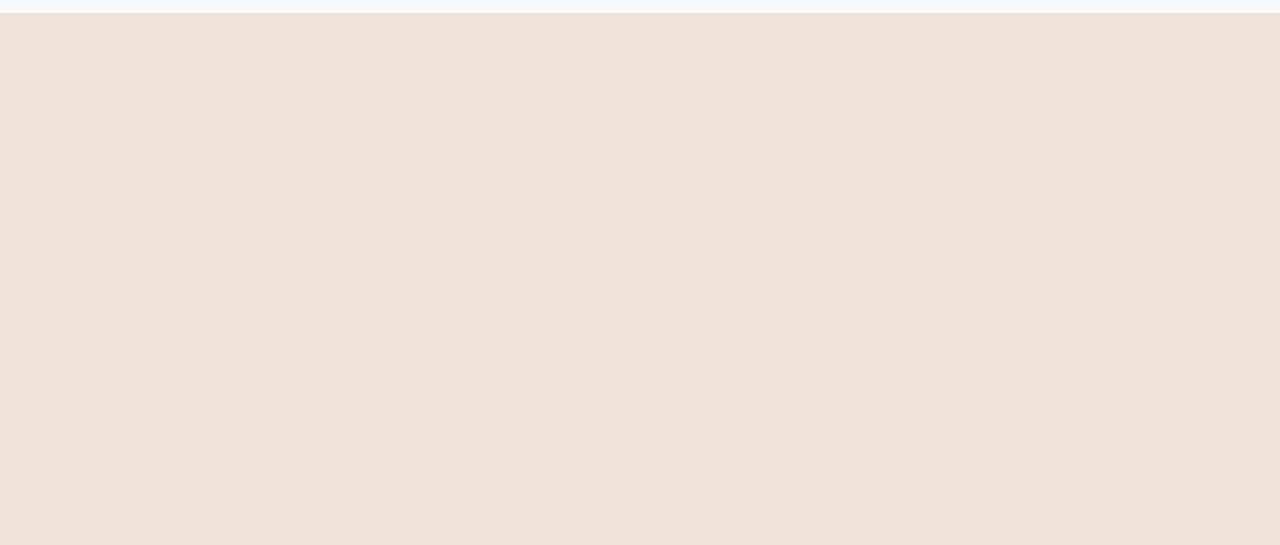
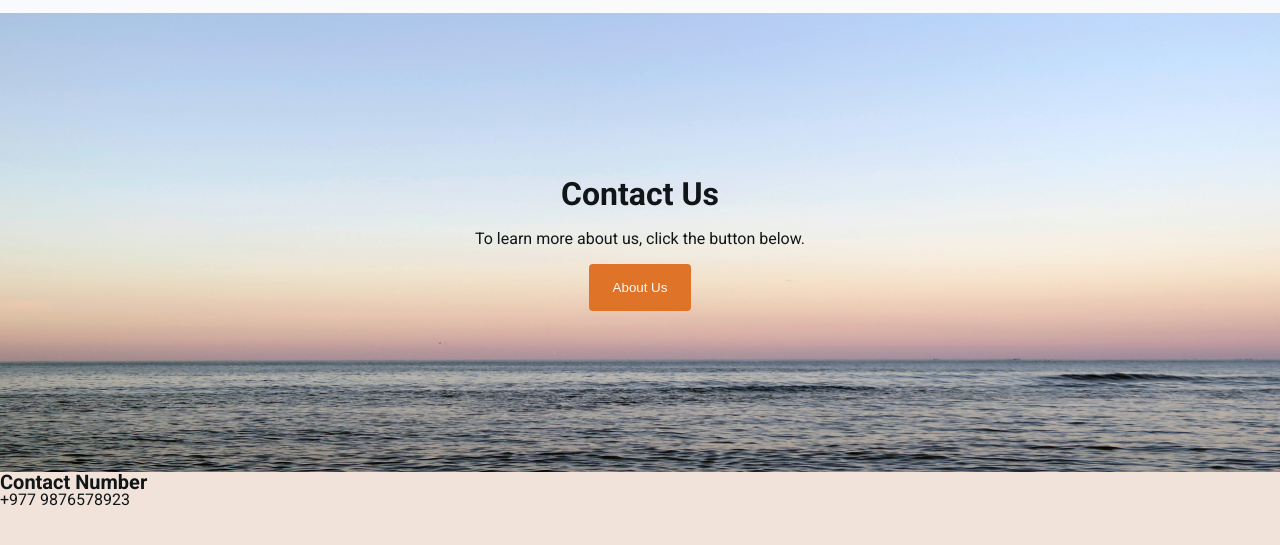
Before and after one commit to sakilaapokharel/Learning_Frontend, a website: page Contact-Us/index.html in a window 1280 px wide. Shown: the part 77-622 px from the top of the page. Drawn offline with Linux system fonts and the light colour scheme.

Commit message:
Hero Section Added

```diff
--- a/Contact-Us/index.html
+++ b/Contact-Us/index.html
@@ -41,6 +41,26 @@
 
 
     <main>
+      <div class="hero-image">
+        <div class="hero-text">
+          <h1>Contact Us</h1>
+          <p>To learn more about us, click the button below.</p>
+          <button class="button">About Us</button>
+        </div>
+      </div>
+
+      <section class="contact">
+        <div class="container">
+          <div class="contact-info">
+            <h2>Contact Number</h2>
+            <p>+977 9876578923</p>
+          </div>
+
+          <div class="contact-form">
+
+          </div>
+        </div>
+      </section>
 
     </main>
 	<script src="index.js"></script>
--- a/Contact-Us/style.css
+++ b/Contact-Us/style.css
@@ -71,5 +71,47 @@ nav{
 }
 
 main{
-    padding: 120px;
+    height: 100%;
 }
+
+.hero-image {
+    background-image: url("Images/bg-img.png");
+    height: 459px;
+    background-position: center;
+    background-repeat: no-repeat;
+    background-size: cover;
+    position: relative;
+}
+
+.hero-text {
+    text-align: center;
+    align-items: center;
+    position: absolute;
+    top: 50%;
+    left: 50%;
+    transform: translate(-50%, -50%);
+    color: white;
+    display: flex;
+    flex-direction: column;
+    row-gap: 16px;
+}
+
+.button{
+    background-color: #DF7327;
+    color: #F9FAFB;
+    border: none;
+    padding: 16px 24px 16px;
+    border-radius: 4px;
+    width: fit-content;
+    cursor: pointer;
+}
+
+.contact p{
+    font-size: 16px;
+    line-height: 16px;
+}
+
+.contact h2{
+    font-size: 20px;
+    line-height: 20px;
+}
```
